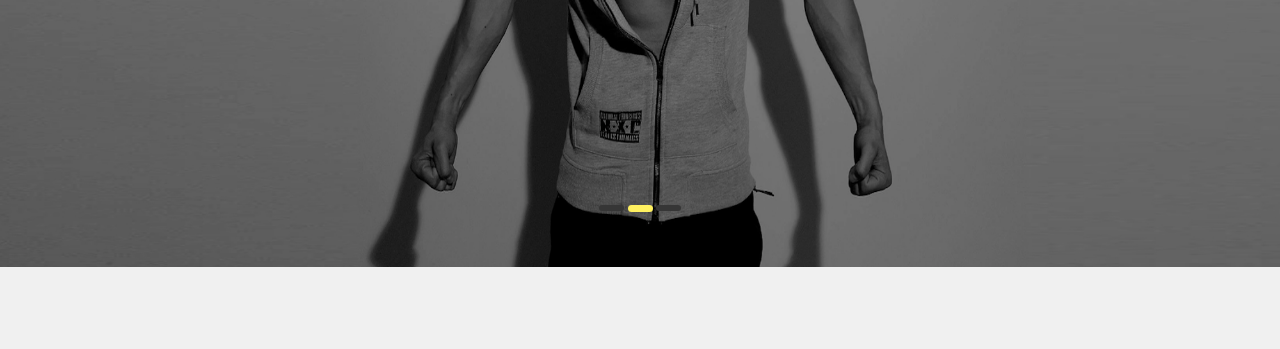
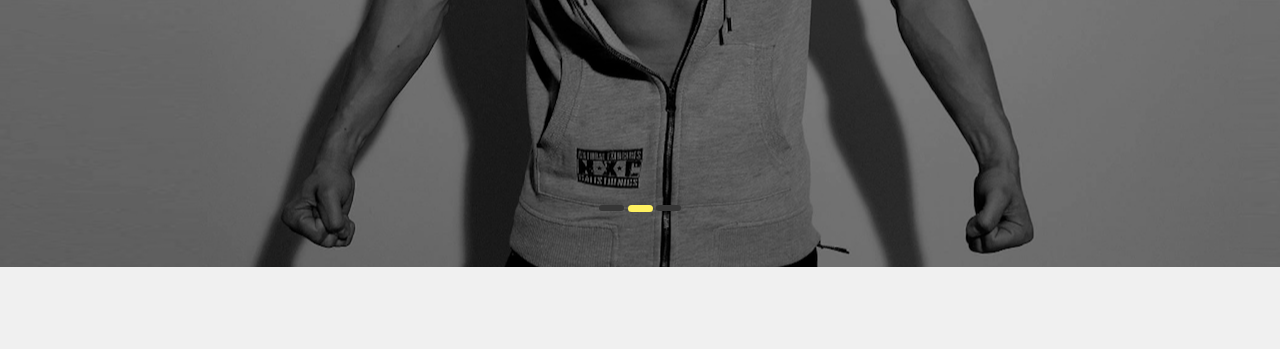
Before and after one commit to ericnxc/ericnxc.github.io, a plain HTML site: page index.html in a window 1280 px wide. Shown: the part 384-733 px from the top of the page. Drawn offline with nearby package versions, Linux system fonts and the light colour scheme.

Commit message:
Fix Header Background

```diff
--- a/css/style.css
+++ b/css/style.css
@@ -156,9 +156,9 @@ header .navbar-default .navbar-collapse .navbar-right {
     background-image: url("../img/slider.png");
     background-position: center center;
     background-repeat: no-repeat;
-    background-size: 100% 100%;
+    /*background-size: 100% 100%;*/
     height: 650px;
-    width: auto;
+    width: 100%;
 }
 
 #home_sec .slider {
```
